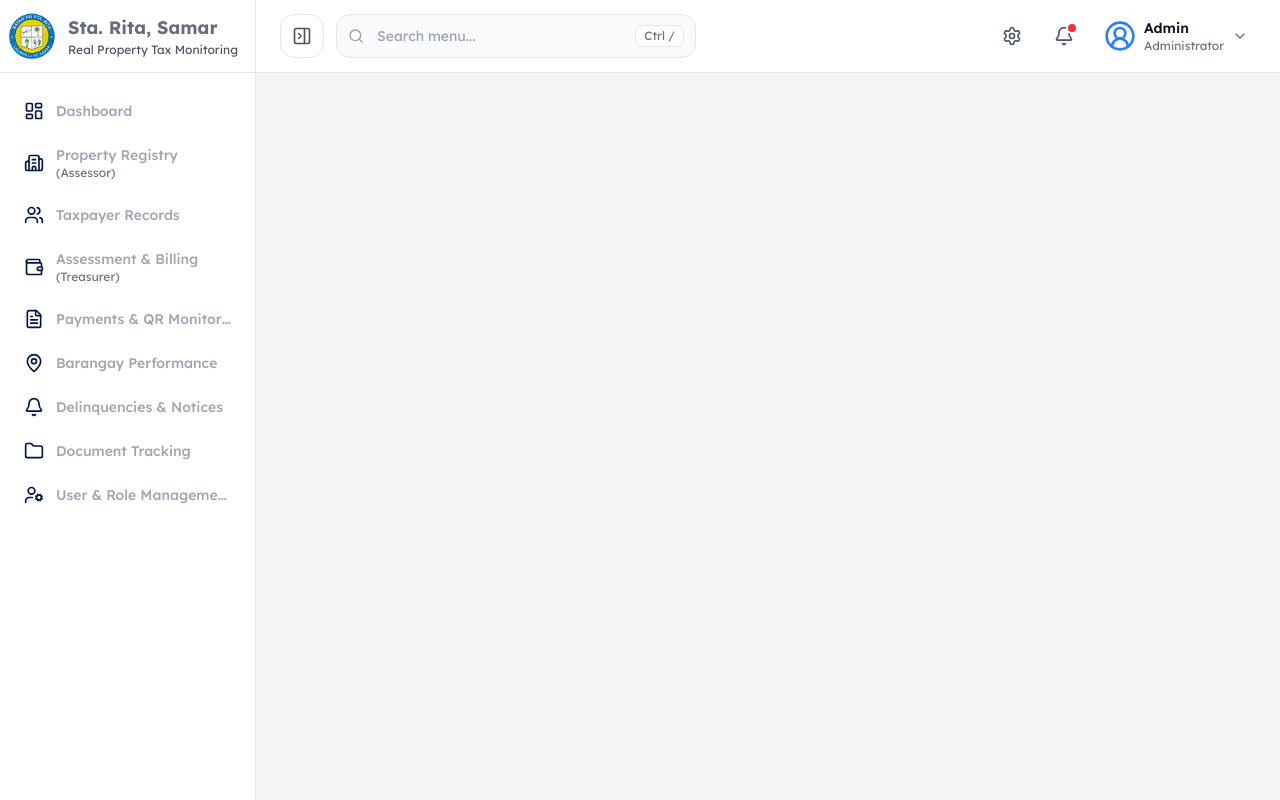
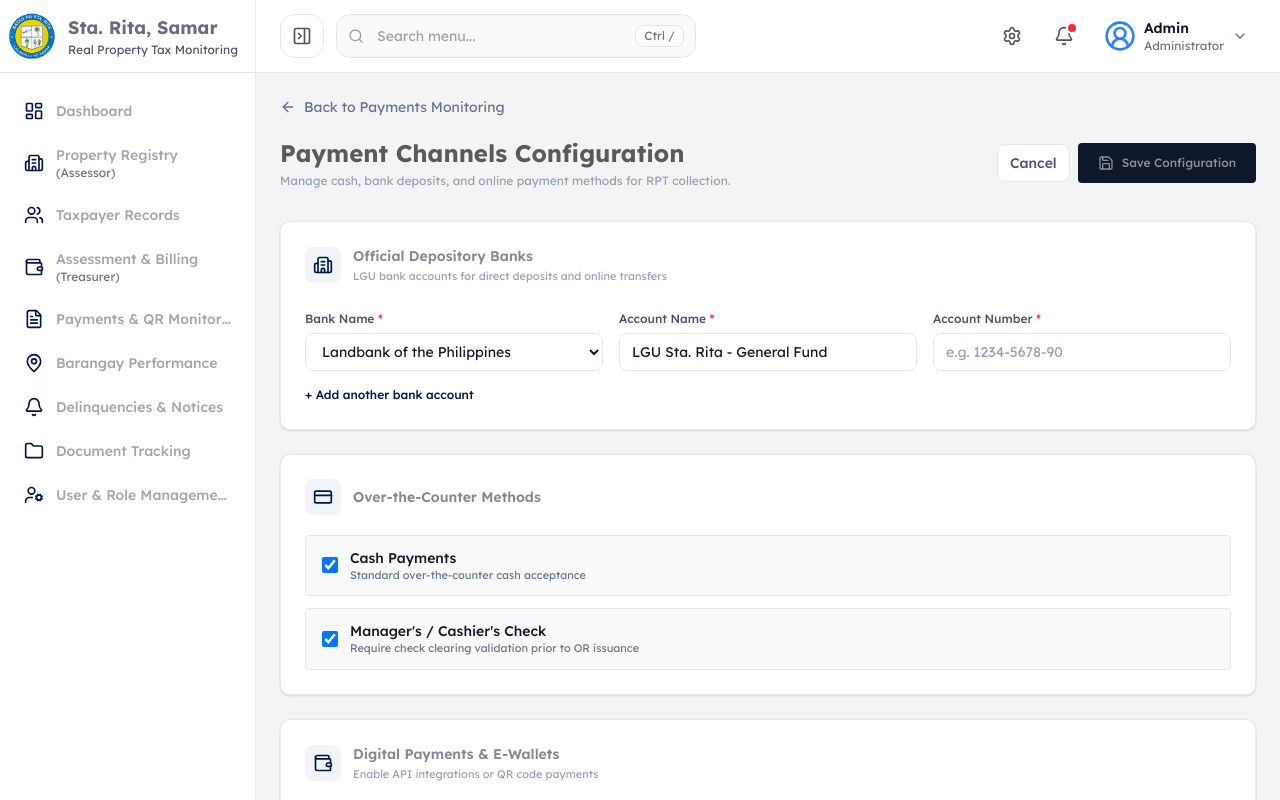
Before and after one commit to panisjr/tax-system, a Next.js app: page /payments/channels in a window 1280 px wide. Built offline with nearby package versions, Linux system fonts and the light colour scheme.

Commit message:
added channels page

```diff
--- a/app/payments/channels/page.tsx
+++ b/app/payments/channels/page.tsx
@@ -1,9 +1,182 @@
+"use client";
 
+import { useRouter } from "next/navigation";
+import {
+  ArrowLeft,
+  Save,
+  Building2,
+  Wallet,
+  CreditCard,
+} from "lucide-react";
 
-export default function HomePage() {
+export default function PaymentChannelsPage() {
+  const router = useRouter();
+
   return (
     <main>
+      <div className="flex-1">
+        {/* Header Section */}
+        <header className="mb-8">
+          <button
+            type="button"
+            onClick={() => router.back()}
+            className="font-lexend mb-5 inline-flex cursor-pointer items-center gap-2 text-sm text-slate-500 transition-colors hover:text-slate-700"
+          >
+            <ArrowLeft className="h-4 w-4" />
+            Back to Payments Monitoring
+          </button>
 
+          <div className="flex flex-col gap-4 sm:flex-row sm:items-center sm:justify-between">
+            <div>
+              <h1 className="font-lexend text-2xl font-bold text-[#595a5d]">
+                Payment Channels Configuration
+              </h1>
+              <p className="font-inter mt-1 text-xs text-slate-400">
+                Manage cash, bank deposits, and online payment methods for RPT collection.
+              </p>
+            </div>
+
+            <div className="flex items-center gap-2">
+              <button
+                type="button"
+                onClick={() => router.back()}
+                className="font-inter inline-flex items-center gap-2 rounded-md border border-gray-200 bg-white px-3 py-2 text-sm font-medium text-slate-600 hover:bg-gray-50"
+              >
+                Cancel
+              </button>
+
+              <button
+                type="button"
+                className="font-inter inline-flex h-10 cursor-pointer items-center gap-2 rounded bg-[#0F172A] px-5 text-xs font-medium text-[#8A9098] transition-colors hover:bg-slate-800"
+              >
+                <Save className="h-4 w-4" />
+                Save Configuration
+              </button>
+            </div>
+          </div>
+        </header>
+
+        <div className="space-y-6">
+          {/* Section 1: Official Bank Accounts */}
+          <section className="rounded-lg border border-gray-200 bg-white p-6 shadow-sm">
+            <div className="mb-5 flex items-center gap-3">
+              <div className="rounded-md bg-slate-100 p-2">
+                <Building2 className="h-5 w-5 text-[#00154A]" />
+              </div>
+              <div>
+                <h2 className="font-inter text-sm font-semibold text-[#848794]">
+                  Official Depository Banks
+                </h2>
+                <p className="font-inter text-[11px] text-slate-400 mt-0.5">
+                  LGU bank accounts for direct deposits and online transfers
+                </p>
+              </div>
+            </div>
+
+            <div className="grid grid-cols-1 gap-4 sm:grid-cols-3">
+              <div>
+                <label className="font-inter text-xs font-medium text-slate-600">
+                  Bank Name <span className="text-rose-500">*</span>
+                </label>
+                <select className="font-inter mt-1 w-full rounded-md border border-gray-200 px-3 py-2 text-sm outline-none focus:ring-2 focus:ring-slate-200 bg-white text-slate-900">
+                  <option value="landbank">Landbank of the Philippines</option>
+                  <option value="dbp">Development Bank of the Philippines</option>
+                  <option value="other">Other Commercial Bank</option>
+                </select>
+              </div>
+              <div>
+                <label className="font-inter text-xs font-medium text-slate-600">
+                  Account Name <span className="text-rose-500">*</span>
+                </label>
+                <input
+                  type="text"
+                  defaultValue="LGU Sta. Rita - General Fund"
+                  className="font-inter mt-1 w-full rounded-md border border-gray-200 px-3 py-2 text-sm outline-none focus:ring-2 focus:ring-slate-200 placeholder:text-slate-400 text-slate-900"
+                />
+              </div>
+              <div>
+                <label className="font-inter text-xs font-medium text-slate-600">
+                  Account Number <span className="text-rose-500">*</span>
+                </label>
+                <input
+                  type="text"
+                  placeholder="e.g. 1234-5678-90"
+                  className="font-inter mt-1 w-full rounded-md border border-gray-200 px-3 py-2 text-sm outline-none focus:ring-2 focus:ring-slate-200 placeholder:text-slate-400 text-slate-900"
+                />
+              </div>
+            </div>
+
+            <button className="font-inter mt-4 text-xs font-medium text-[#00154A] hover:underline">
+              + Add another bank account
+            </button>
+          </section>
+
+          {/* Section 2: Over-the-Counter Methods */}
+          <section className="rounded-lg border border-gray-200 bg-white p-6 shadow-sm">
+            <div className="mb-5 flex items-center gap-3">
+              <div className="rounded-md bg-slate-100 p-2">
+                <CreditCard className="h-5 w-5 text-[#00154A]" />
+              </div>
+              <h2 className="font-inter text-sm font-semibold text-[#848794]">
+                Over-the-Counter Methods
+              </h2>
+            </div>
+
+            <div className="space-y-3">
+              <label className="font-inter flex items-center gap-3 rounded border border-gray-200 px-4 py-3 text-sm text-slate-700 bg-slate-50">
+                <input type="checkbox" className="h-4 w-4 rounded border-gray-300" defaultChecked />
+                <div className="flex flex-col">
+                  <span className="font-medium text-slate-900">Cash Payments</span>
+                  <span className="text-[11px] text-slate-500">Standard over-the-counter cash acceptance</span>
+                </div>
+              </label>
+
+              <label className="font-inter flex items-center gap-3 rounded border border-gray-200 px-4 py-3 text-sm text-slate-700 bg-slate-50">
+                <input type="checkbox" className="h-4 w-4 rounded border-gray-300" defaultChecked />
+                <div className="flex flex-col">
+                  <span className="font-medium text-slate-900">Manager's / Cashier's Check</span>
+                  <span className="text-[11px] text-slate-500">Require check clearing validation prior to OR issuance</span>
+                </div>
+              </label>
+            </div>
+          </section>
+
+          {/* Section 3: E-Wallets & Digital Payments */}
+          <section className="rounded-lg border border-gray-200 bg-white p-6 shadow-sm">
+            <div className="mb-5 flex items-center gap-3">
+              <div className="rounded-md bg-slate-100 p-2">
+                <Wallet className="h-5 w-5 text-[#00154A]" />
+              </div>
+              <div>
+                <h2 className="font-inter text-sm font-semibold text-[#848794]">
+                  Digital Payments & E-Wallets
+                </h2>
+                <p className="font-inter text-[11px] text-slate-400 mt-0.5">
+                  Enable API integrations or QR code payments
+                </p>
+              </div>
+            </div>
+
+            <div className="space-y-3">
+              <label className="font-inter flex items-center gap-3 rounded border border-gray-200 px-4 py-3 text-sm text-slate-700">
+                <input type="checkbox" className="h-4 w-4 rounded border-gray-300" />
+                <div className="flex flex-col">
+                  <span className="font-medium text-slate-900">GCash Integration</span>
+                  <span className="text-[11px] text-slate-500">Generate dynamic QR codes for tax assessments</span>
+                </div>
+              </label>
+
+              <label className="font-inter flex items-center gap-3 rounded border border-gray-200 px-4 py-3 text-sm text-slate-700">
+                <input type="checkbox" className="h-4 w-4 rounded border-gray-300" />
+                <div className="flex flex-col">
+                  <span className="font-medium text-slate-900">Maya Integration</span>
+                  <span className="text-[11px] text-slate-500">Accept PayMaya and credit/debit card payments via Maya Checkout</span>
+                </div>
+              </label>
+            </div>
+          </section>
+        </div>
+      </div>
     </main>
   );
 }
```
